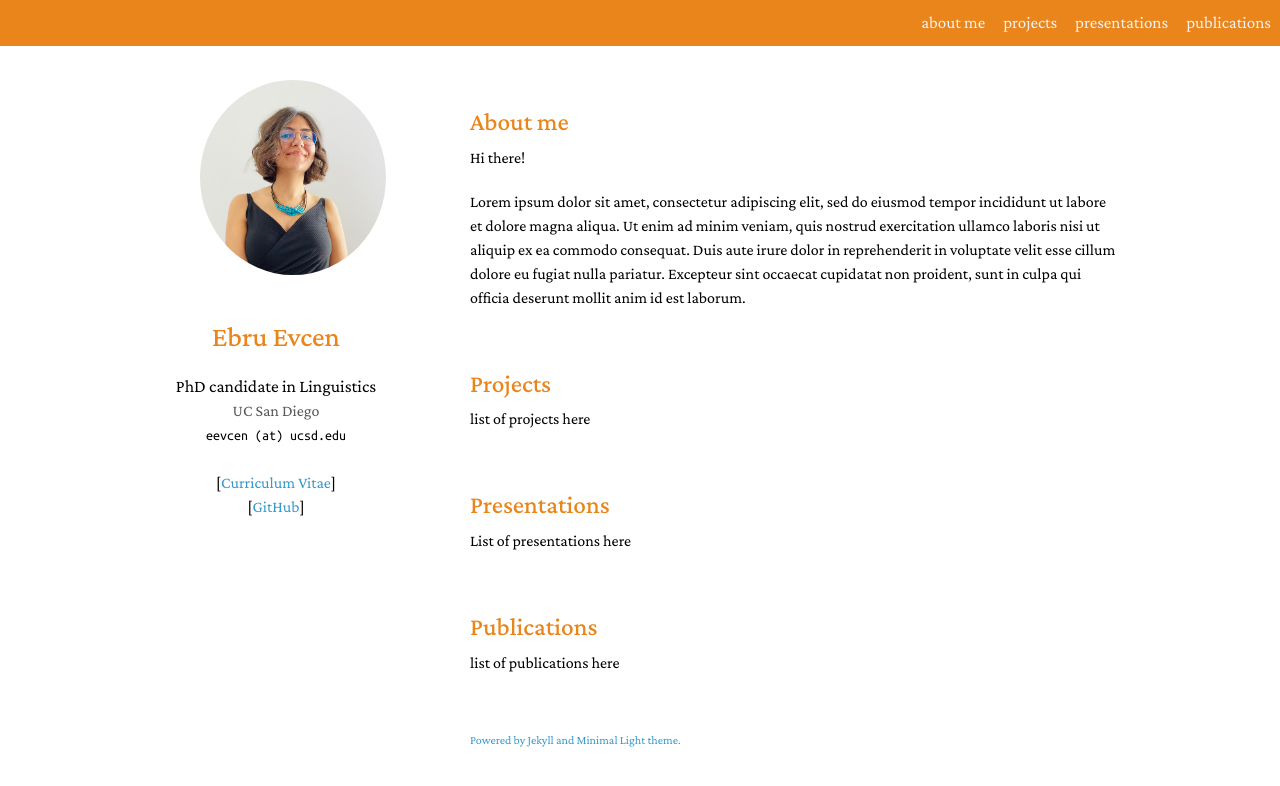
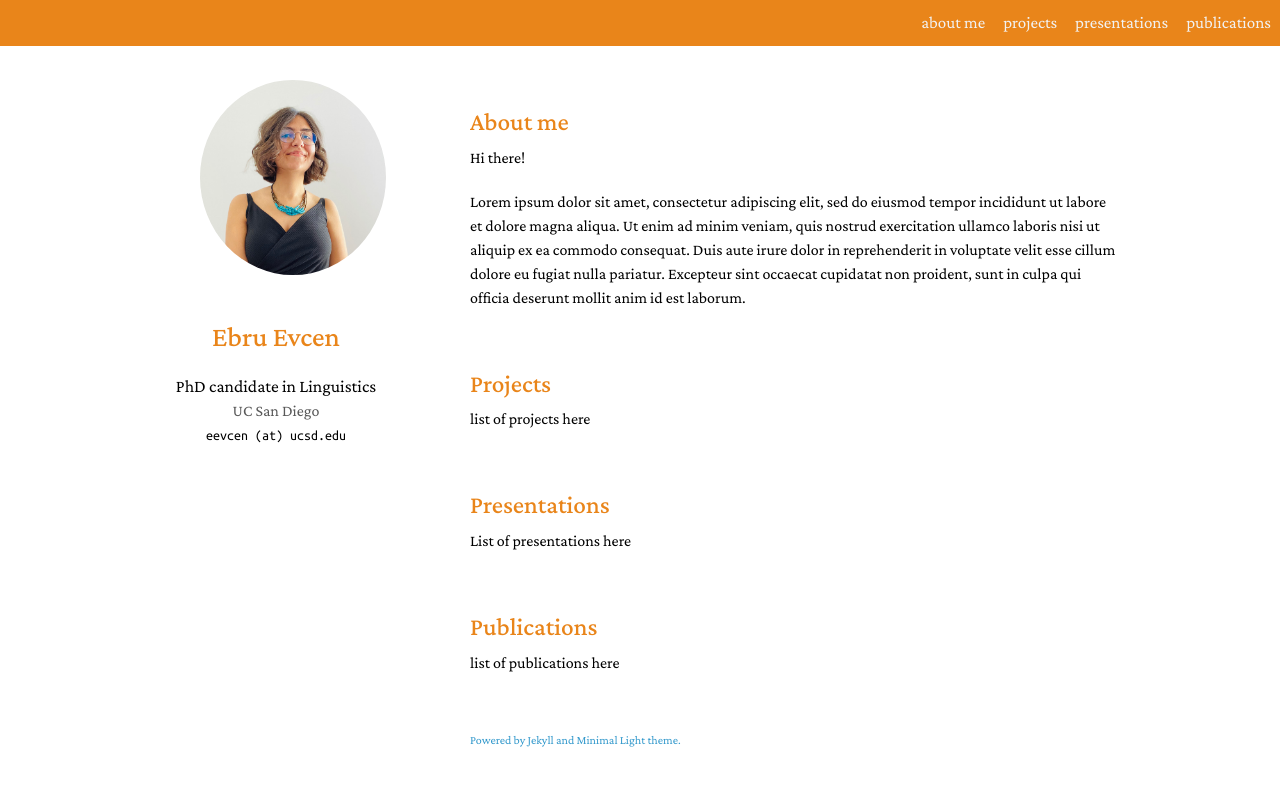
Before and after one commit to ebruevcen/ebruevcen.github.io, a Jekyll site: the page built from index.md, in a window 1280 px wide. Shown: the top 786 px of the page. Built offline with Jekyll 4.4.1, drawn with Linux system fonts in a browser that asks for light colours; a style sheet for code colours, icons or effects is not loaded.

Commit message:
Update _config.yml

```diff
--- a/_config.yml
+++ b/_config.yml
@@ -18,7 +18,7 @@ enable_hopkins_logo: false
 enable_last_update: false
 
 # Links
-link_type: text #text/icon
+#link_type: text #text/icon
 cv_link:
 github_link: https://github.com/ebruevcen
 linkedin: https://www.linkedin.com/in/ebru-evcen-10916498/
```
